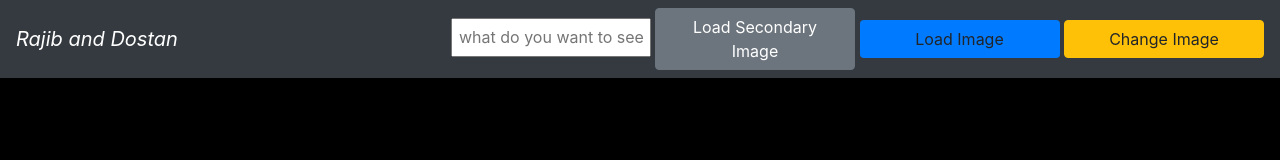
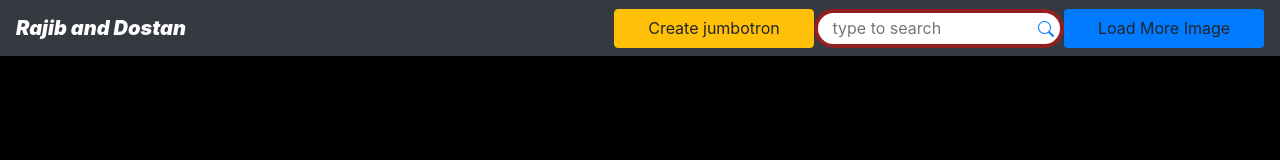
Before and after one commit to rajibjonchhen/m3-d3, a plain HTML site: page index.html in a window 1280 px wide. Drawn offline with nearby package versions, Linux system fonts and the light colour scheme.

Commit message:
input with search button

```diff
--- a/index.html
+++ b/index.html
@@ -7,6 +7,7 @@
     <meta name="viewport" content="width=device-width, initial-scale=1.0">
     <link rel="stylesheet" href="https://cdn.jsdelivr.net/npm/bootstrap@4.6.1/dist/css/bootstrap.min.css"
         integrity="sha384-zCbKRCUGaJDkqS1kPbPd7TveP5iyJE0EjAuZQTgFLD2ylzuqKfdKlfG/eSrtxUkn" crossorigin="anonymous">
+        <link rel="stylesheet" href="https://cdn.jsdelivr.net/npm/bootstrap-icons@1.7.1/font/bootstrap-icons.css">
     <title>M3-D2 Pair Exercise</title>
     <style>
         body{
@@ -17,13 +18,32 @@
        }
 
        nav input{
-           width:200px;
+           width:250px;
            height: 39px;
+           border-radius: 20px;;
+           padding: 2px 10px;
+           border: 4px solid rgb(146, 32, 32);
+           box-sizing: border-box;
+       }
+
+       nav i{
+           font-weight: 900;
+           cursor: pointer;
+       }
+       .searchBox{
+           position: relative;
+       }
+       #searchBtn{
+        position:absolute;
+        right:10px;
+        top:8px;
        }
 
        .jumbotron{
            background-repeat: none;
            background-position: center;
+           width:100%;
+           min-height:400PX;
 
        }
 
@@ -46,11 +66,13 @@
         <a class="navbar-brand" href="#">
             <span><i>Rajib and Dostan</i></span>
         </a>
-        <div>
-            <input  id="myChoice" type="text" placeholder=" what do you want to see">
-            <button id="secondaryBtn" class="btn btn-secondary" onclick="secondaryImg(event)">Load Secondary Image</button>
-            <button id="primaryBtn" class="btn bg-primary" onclick="primaryImg(event)">Load Image</button>
-            <button id="thirdBtn" class="btn btn-warning" onclick="jumboImg(event)">Change Image</button>
+        <div class="d-flex">
+            <button id="thirdBtn" class="btn btn-warning" onclick="jumboImg(event)">Create jumbotron</button>
+            <div class="searchBox">
+                <input  id="search" type="text" placeholder=" type to search">
+               <a href=""> <i id="searchBtn" class="bi bi-search" onclick="secondaryImg(event)"></i></a>
+            </div>
+            <button id="primaryBtn" class="btn bg-primary" onclick="primaryImg(event)">Load More Image</button>
         </div>
     </nav>
 
@@ -87,7 +109,7 @@ fetch("https://api.pexels.com/v1/search?query=nature", {
             <hr class="my-4">
             <p><a href="${pictures[1].src.large}"> see the picture</a></p>
             <a class="btn btn-primary btn-lg" href="#" role="button">Photographer ${pictures[1].photographer_id} </a></div>
-            <div><img src="${pictures[1].src.large}" width="450px"  height="370px"alt=""></div>
+            <div></div>
         </div>`
 })
 }
@@ -95,7 +117,7 @@ fetch("https://api.pexels.com/v1/search?query=nature", {
 
 const primaryImg = function(eventData){
 
-fetch("https://api.pexels.com/v1/search?query=animals", {
+fetch("https://api.pexels.com/v1/search?query=people", {
     "method" :"GET",
    "headers": {
      authorization:  "563492ad6f9170000100000149a2e1e7caec4ab2a5ca9016090d41be"
@@ -125,18 +147,19 @@ const hideCard = function(eventData){
     let btn = document.querySelectorAll(".card button")
     for(let i = 0; i < cards.length; i++){
         if(btn[i].clicked===true){
-            cards[i].style.opacity = 0
+            card[i].style.opacity = 0
         }
     }
 }
 
 let lookFor
 const inputReader = function(event){
-    let myChoice = document.querySelector('myChoice')
-    myChoice.addEventListener ("onkeyup", function(){
-        lookFor = myChoice.value
+    myChoice.addEventListener ("change", function(){
+        myChoice = document.querySelector('search').value
+
     })
 }
+
 inputReader()
 console.log(lookFor)
 
```
